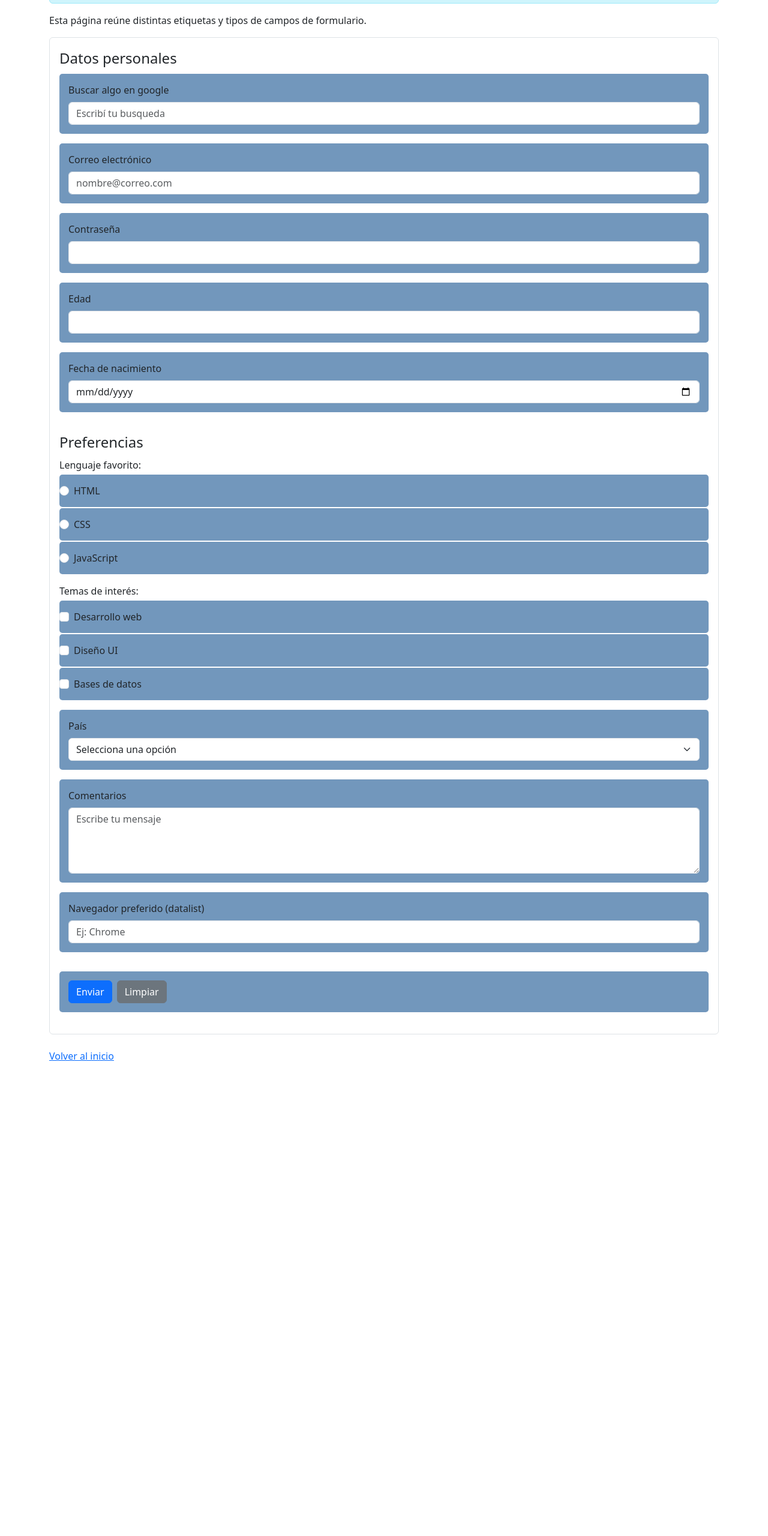
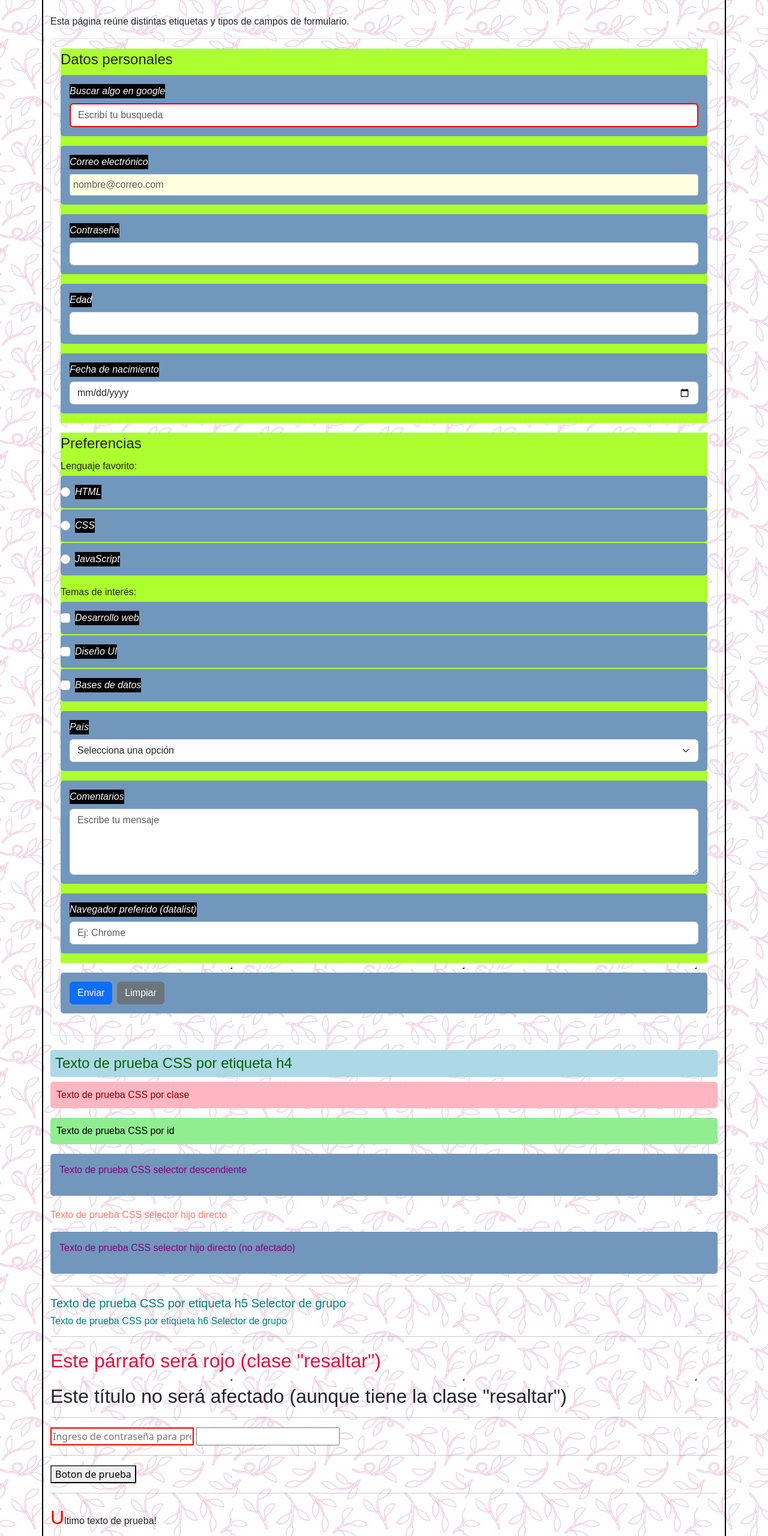
Before and after one commit to jpinformaticaok/Ingenieria2, a plain HTML site: page etiquetas-formularios.html in a window 1280 px wide. Shown: the part 100-2660 px from the top of the page at 60% size. Before the commit the page ends 1912 px from the top, so only its background shows below. Drawn offline with nearby package versions, Linux system fonts and the light colour scheme.

```diff
--- a/css/Styles.css
+++ b/css/Styles.css
@@ -5,3 +5,104 @@ div {
     padding: 15px; /* Espacio interno */
     margin-bottom: 20px; /* Espacio entre formularios */
 }
+
+label {
+    font-style: italic;
+    color: white;
+    background-color: black;
+}
+
+fieldset {
+    background-color: greenyellow;
+}
+
+.titulo {
+    background-color: lightcoral;
+    color: white;
+    padding: 10px;
+    border-radius: 5px;
+    text-align: center;
+}
+
+#email {
+    background-color: lightyellow;
+    border: 1px solid #ccc;
+    padding: 5px;
+    border-radius: 3px;
+}
+
+/* Aplicando los diferentes estilos segun los tipos de selectores. */
+/* por etiqueta */
+h4 {
+    background-color: lightblue;
+    padding: 8px;
+    border-radius: 4px;
+    color: darkgreen;
+}
+
+/* por clase */
+.porclase {
+    background-color: lightpink;
+    padding: 10px;
+    border-radius: 5px;
+    color: darkred;
+}
+
+/* por id */
+#porid {
+    background-color: lightgreen;
+    padding: 10px;
+    border-radius: 5px;
+    color: black;
+}
+
+/* selector universal */
+* {
+    font-family: Arial, sans-serif;
+}
+
+/* selector de hijo directo */
+div p {
+  color:purple;
+}
+
+/* selector de descendiente */
+section > p {
+  color:salmon;
+}
+
+/* selector de grupo */
+h5, h6 {
+  color:teal;
+}
+
+/* selector combinado */
+p.resaltar {
+  color:crimson;
+  font-size: xx-large;
+}
+
+/* selector de atributo */
+input[type="text"] {
+  border:2px solid red;
+}
+
+/* selector de pseudo-clase */
+.especial:hover {
+  background-color:black;
+  color:white;
+}
+
+/* selector de pseudo-elemento */
+.pseudoelementos::first-letter {
+  font-size:32px;
+  color:red;
+}
+
+/* CAJAS */
+body {
+    /* background: linear-gradient(to right, #07519b, #ec9d9d); */
+    background-image: url(../img/patron.jpg);
+    padding: 30px 10px 50px;
+    border: 2px solid #000;
+}
--- a/etiquetas-formularios.html
+++ b/etiquetas-formularios.html
@@ -5,12 +5,29 @@
     <meta name="viewport" content="width=device-width, initial-scale=1.0">
     <!-- Bootstrap para estilos de formularios -->
     <link href="https://cdn.jsdelivr.net/npm/bootstrap@5.3.8/dist/css/bootstrap.min.css" rel="stylesheet" integrity="sha384-sRIl4kxILFvY47J16cr9ZwB07vP4J8+LH7qKQnuqkuIAvNWLzeN8tE5YBujZqJLB" crossorigin="anonymous">
-    <link rel="stylesheet" href="css/Styles.css"> <!--Enlace con los estilos en css-->
+    <link rel="stylesheet" href="css/styles.css"> <!--Enlace con los estilos en css-->
     <title>Etiquetas de formularios</title>
+
+    <script>
+        // Ejemplo de JavaScript para mostrar un mensaje al enviar el formulario
+        function mostrarMensaje() {
+            alert("Probamos un poco de javascript!");
+        }
+        function pedirNombreYSaludar() {
+            var nombre = prompt("¿Ingrese su nombre por favor:");
+            alert("¡Hola, " + nombre + "! Bienvenido/a.");
+        }
+        function cambiarTitulo() {
+            let texto_titulo = prompt("¿Ingrese titulo por favor:");
+            const titulo = document.querySelector("h1");
+            titulo.textContent = texto_titulo;
+            titulo.classList.add("alert-success")
+        }
+    </script>
 </head>
 <body class="container py-4">
     <!-- Título y descripción de la práctica de formularios -->
-    <h1 class="alert alert-info">Ejemplos de etiquetas de formularios</h1>
+    <h1 class="alert " ondblclick="cambiarTitulo();">Ejemplos de etiquetas de formularios</h1>
     <p>Esta página reúne distintas etiquetas y tipos de campos de formulario.</p>
 
     <!-- Formulario principal: action # evita envío real y method post simula envío de datos -->
@@ -41,7 +58,7 @@
             <div class="mb-3">
                 <label for="edad" class="form-label">Edad</label>
                 <!-- input number: permite solo números dentro de un rango -->
-                <input type="number" id="edad" name="edad" class="form-control" min="0" max="120">
+                <input type="number" id="edad" name="edad" class="form-control" min="0" max="120" onmouseover="mostrarMensaje();">
             </div>
 
             <div class="mb-3">
@@ -88,7 +105,7 @@
             <div class="mb-3">
                 <label for="pais" class="form-label">País</label>
                 <!-- select + option: lista desplegable -->
-                <select id="pais" name="pais" class="form-select">
+                <select id="pais" name="pais" class="form-select" onchange="pedirNombreYSaludar();">
                     <option value="">Selecciona una opción</option>
                     <option value="ar">Argentina</option>
                     <option value="uy">Uruguay</option>
@@ -124,6 +141,36 @@
         </div>
     </form>
 
+    <h4>Texto de prueba CSS por etiqueta h4</h4>
+
+    <p class="porclase">Texto de prueba CSS por clase</p>
+
+    <p id="porid">Texto de prueba CSS por id</p>
+
+    <div>
+        <p>Texto de prueba CSS selector descendiente</p>
+    </div>
+
+    <section>
+        <p>Texto de prueba CSS selector hijo directo</p>
+        <div>
+            <p>Texto de prueba CSS selector hijo directo (no afectado)</p>
+        </div>
+    </section>
+    <hr>
+    <h5>Texto de prueba CSS por etiqueta h5 Selector de grupo</h5>
+    <h6>Texto de prueba CSS por etiqueta h6 Selector de grupo</h6>
+    <hr>
+    <p class="resaltar">Este párrafo será rojo (clase "resaltar")</p>
+    <h2 class="resaltar">Este título no será afectado (aunque tiene la clase "resaltar")</h2>
+    <hr>
+    <input type="text" placeholder="Ingreso de contraseña para probar el selector de atributo">
+    <input type="password">
+    <hr>
+    <button class="especial">Boton de prueba</button>
+    <hr>
+    <p class="pseudoelementos">Ultimo texto de prueba!</p>
+
     <!-- Enlace de regreso al index -->
     <p><a href="index.html">Volver al inicio</a></p>
 </body>
```
Also changed, not shown: index.html (+8 -2 lines), js/codigo.js (added, +12 -0 lines), img/patron.jpg (added).
